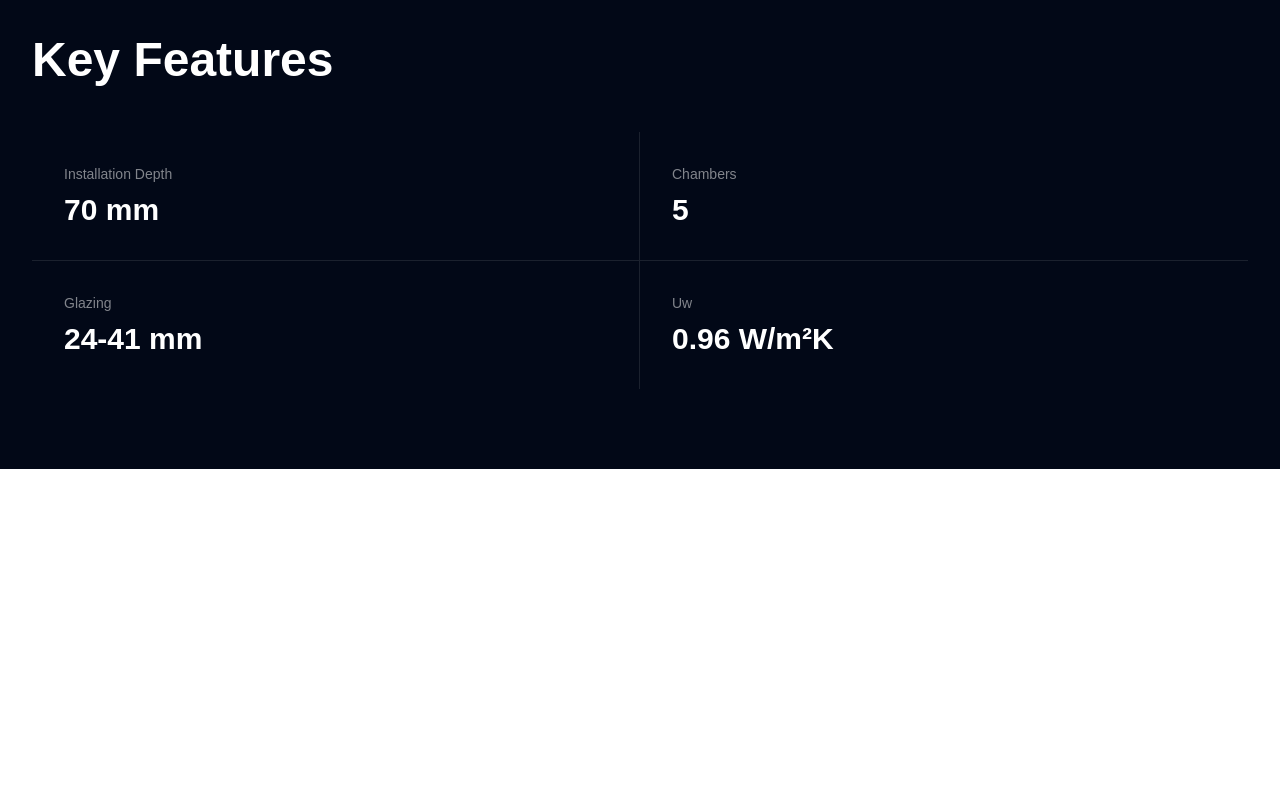
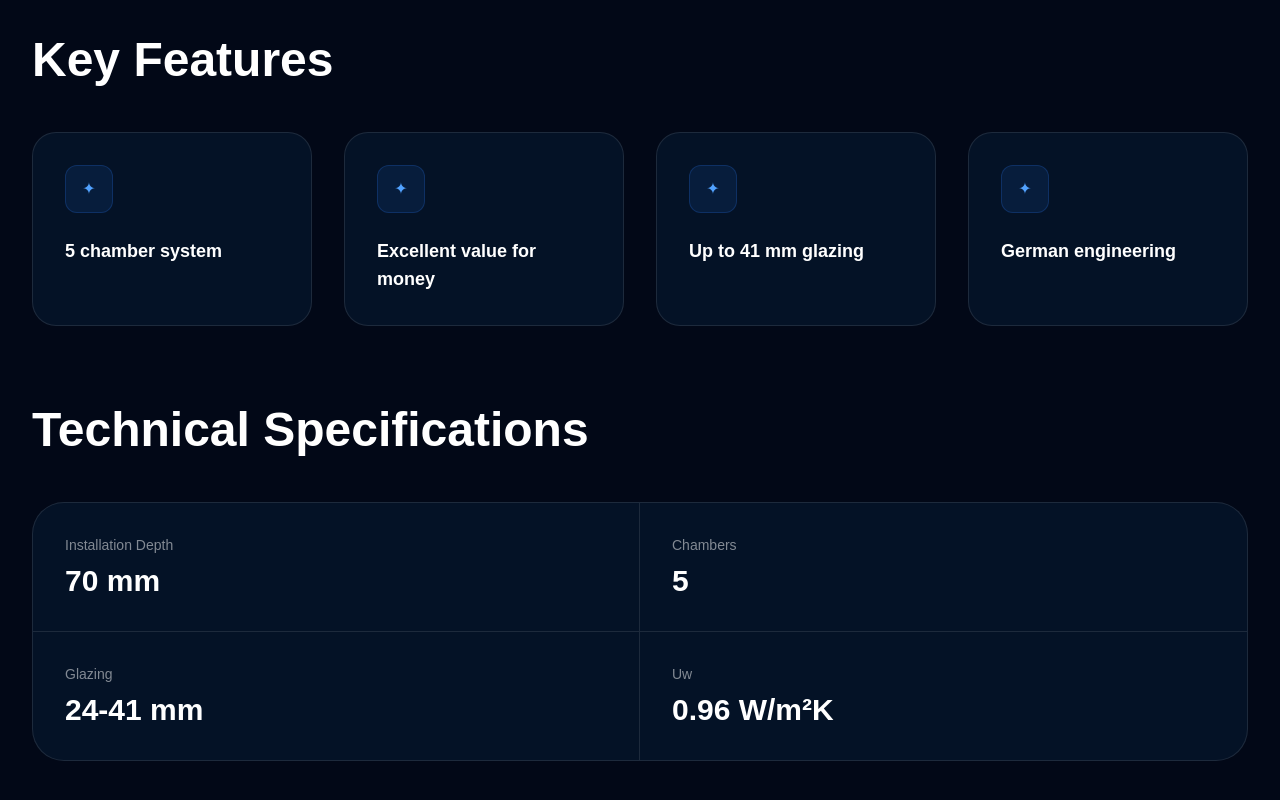
Before and after one commit to vva45/kristall-fenster, a Next.js app: page /windows/pvc/aluplast/ideal-4000 in a window 1280 px wide. Shown: the part 832-1632 px from the top of the page. Before the commit the page ends 1301 px from the top, so only its background shows below. Built offline with nearby package versions, Linux system fonts and the light colour scheme.

Commit message:
website 2.1.3

```diff
--- a/src/components/products/ProductTemplate.tsx
+++ b/src/components/products/ProductTemplate.tsx
@@ -103,10 +103,41 @@ export default function ProductTemplate({
       <section className="max-w-[1600px] mx-auto px-8 py-20">
 
   <h2 className="text-5xl font-black mb-12">
+    Key Features
+  </h2>
 
-          Key Features
+  <div className="grid md:grid-cols-4 gap-8">
 
+    {features.map((feature) => (
+
+      <div
+        key={feature}
+        className="rounded-[24px] border border-white/10 bg-[#041226] p-8"
+      >
+
+        <div className="w-12 h-12 rounded-xl bg-blue-500/10 border border-blue-500/20 flex items-center justify-center text-blue-400 mb-6">
+          ✦
+        </div>
+
+        <h3 className="font-bold text-lg">
+          {feature}
+        </h3>
+
+      </div>
+
+    ))}
+
+  </div>
+
+</section>
+
+<section className="max-w-[1600px] mx-auto px-8 pb-24">
+
+  <h2 className="text-5xl font-black mb-12">
+    Technical Specifications
   </h2>
+
+  <div className="rounded-[32px] border border-white/10 bg-[#041226] overflow-hidden">
 
     <div className="grid md:grid-cols-2">
 
@@ -152,6 +183,8 @@ export default function ProductTemplate({
 
     </div>
 
+  </div>
+
 </section>
 
     </main>
```
Lines whose indentation alone changed are shown as unchanged.
